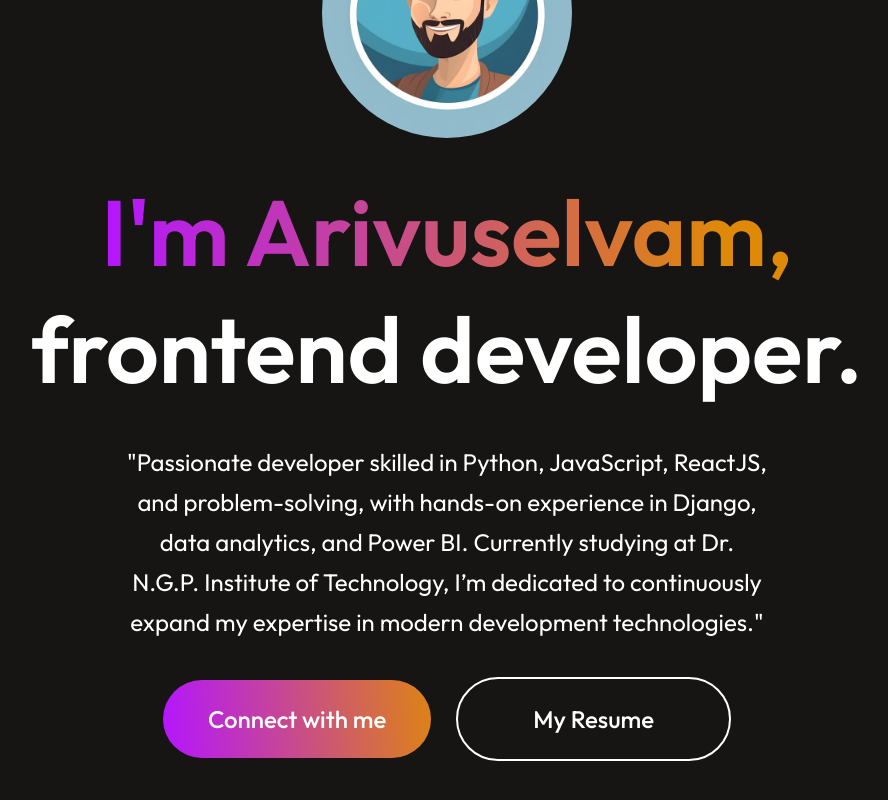
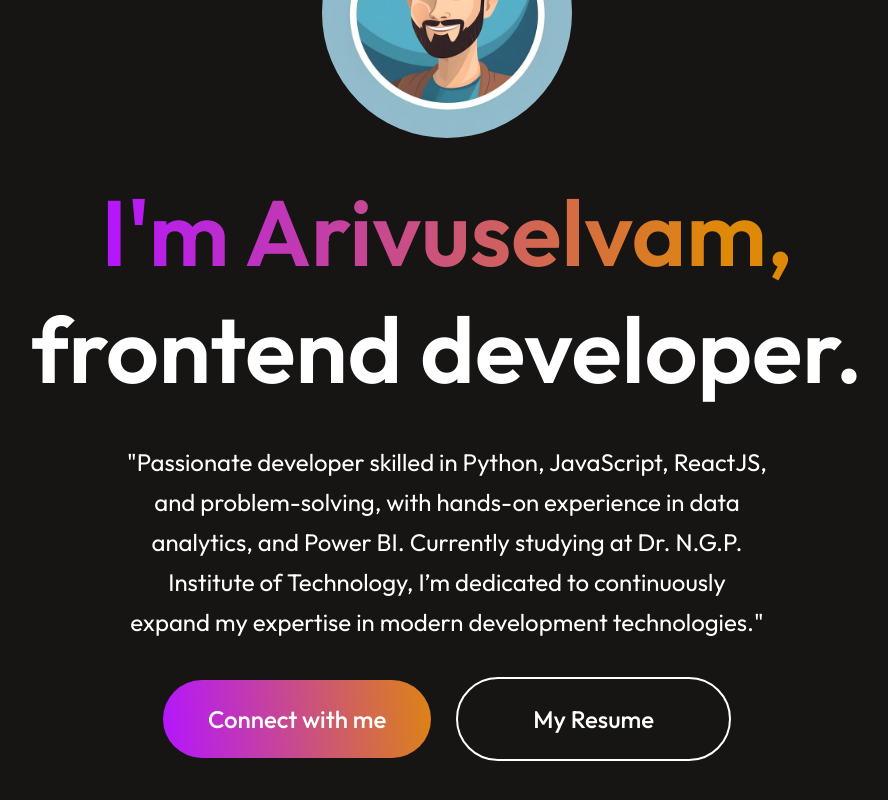
Before and after one commit to Arivuselvam95/Portfolio, a React (Vite) app: page / in a window 1280 px wide. Shown: the part 362-1162 px from the top of the page, without its empty margins (193-1081 px from the left). Built offline with nearby package versions, Linux system fonts and the light colour scheme.

Commit message:
updated profile

```diff
--- a/src/components/Hero/Hero.jsx
+++ b/src/components/Hero/Hero.jsx
@@ -9,7 +9,7 @@ const Hero = () => {
         <img src={User_img} alt="profile-img" />
         <h1><span>I'm Arivuselvam,</span> frontend developer.</h1>
         <p>
-        "Passionate developer skilled in Python, JavaScript, ReactJS, and problem-solving, with hands-on experience in Django, data analytics, and Power BI. Currently studying at Dr. N.G.P. Institute of Technology, I’m dedicated to continuously expand my expertise in modern development technologies."
+        "Passionate developer skilled in Python, JavaScript, ReactJS, and problem-solving, with hands-on experience in data analytics, and Power BI. Currently studying at Dr. N.G.P. Institute of Technology, I’m dedicated to continuously expand my expertise in modern development technologies."
         </p>
         <div className="hero-action">
             <AnchorLink className='anchor-link' offset={50} href='#contact'>
```
